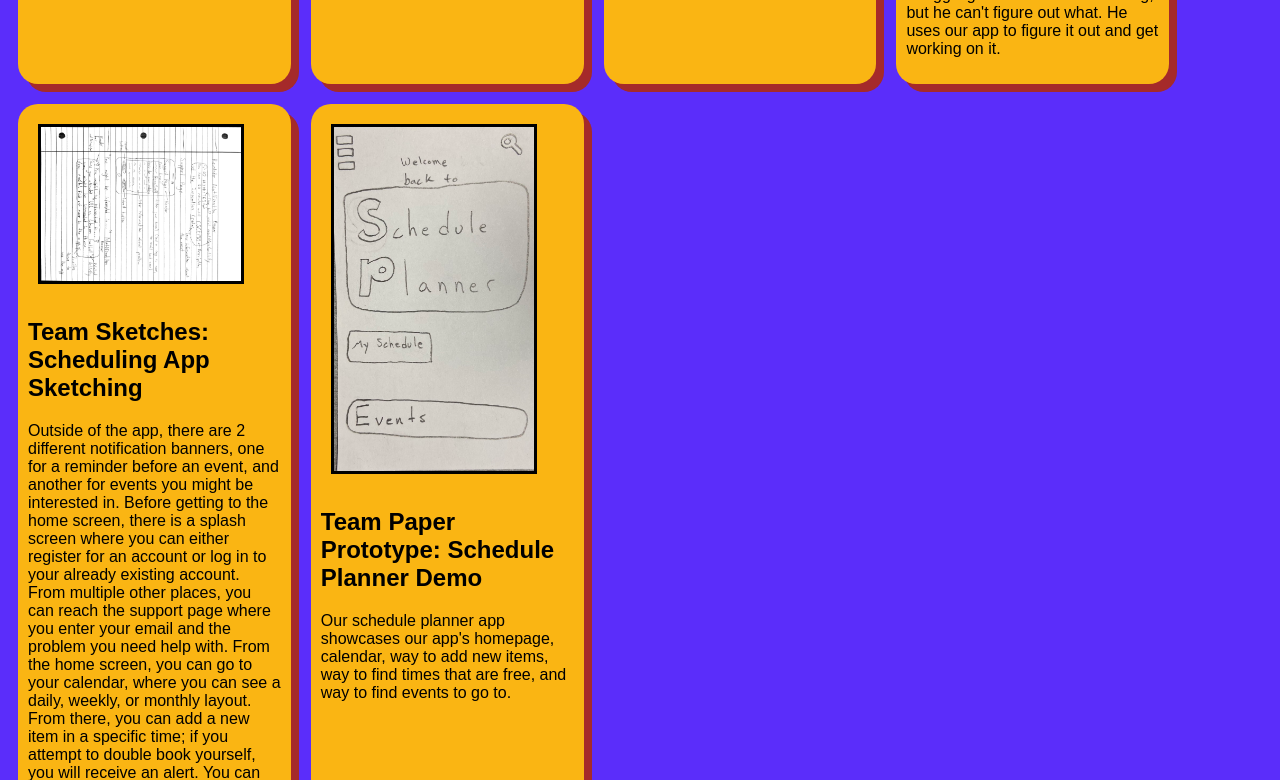
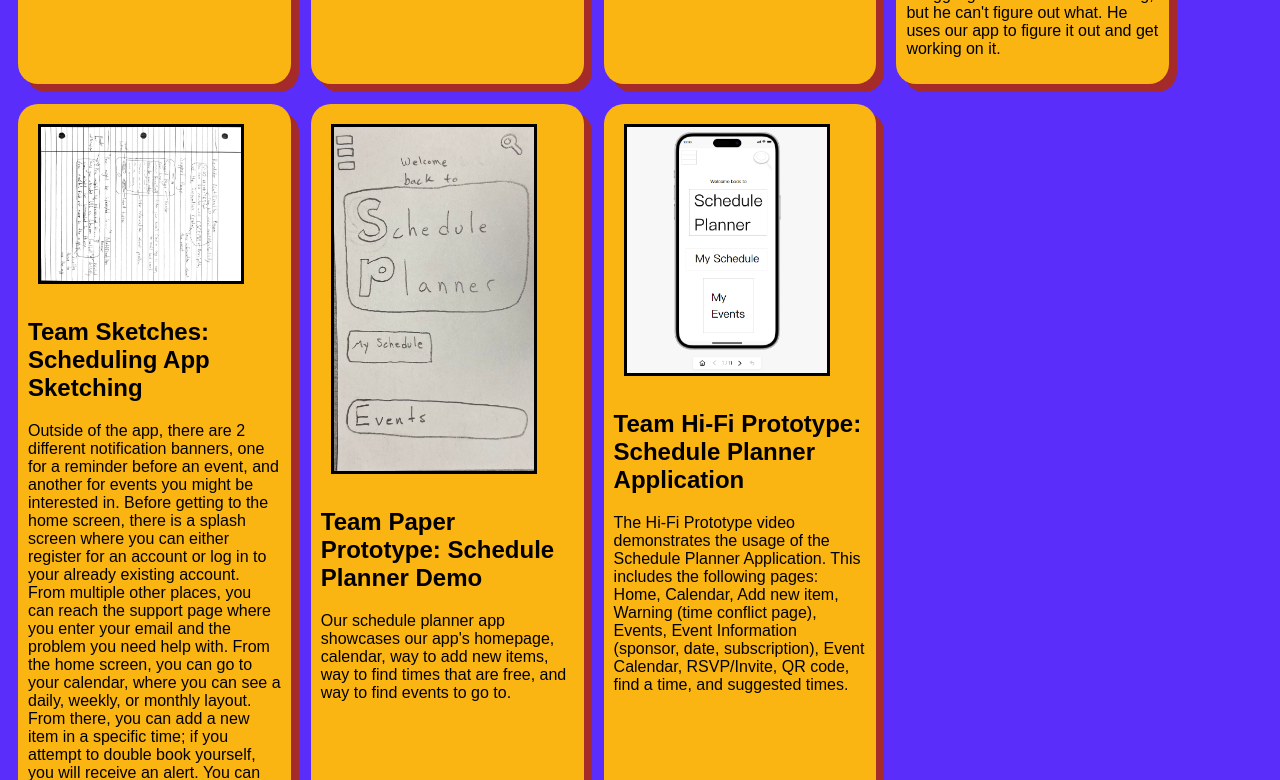
Before and after one commit to NicolasRossetti/NicolasRossetti.github.io, a plain HTML site: page index.html in a window 1280 px wide. Shown: the part 480-1260 px from the top of the page. Drawn offline with Linux system fonts and the light colour scheme.

Commit message:
Update index.html

```diff
--- a/index.html
+++ b/index.html
@@ -77,5 +77,16 @@
        </p>
      </section>
    </section>
+
+    <!-- Hi-Fi prototype assignment -->
+   <section class="assign">
+     <img src="images/Capture.PNG" />
+     <section class="assign-det">
+       <a href="https://youtu.be/dQw4w9WgXcQ"><h2>Team Hi-Fi Prototype: Schedule Planner Application</h2></a>
+       <p>
+         The Hi-Fi Prototype video demonstrates the usage of the Schedule Planner Application. This includes the following pages: Home, Calendar, Add new item, Warning (time conflict page), Events, Event Information (sponsor, date, subscription), Event Calendar, RSVP/Invite, QR code, find a time, and suggested times.
+       </p>
+     </section>
+   </section>
   </body>
 </html>
```
